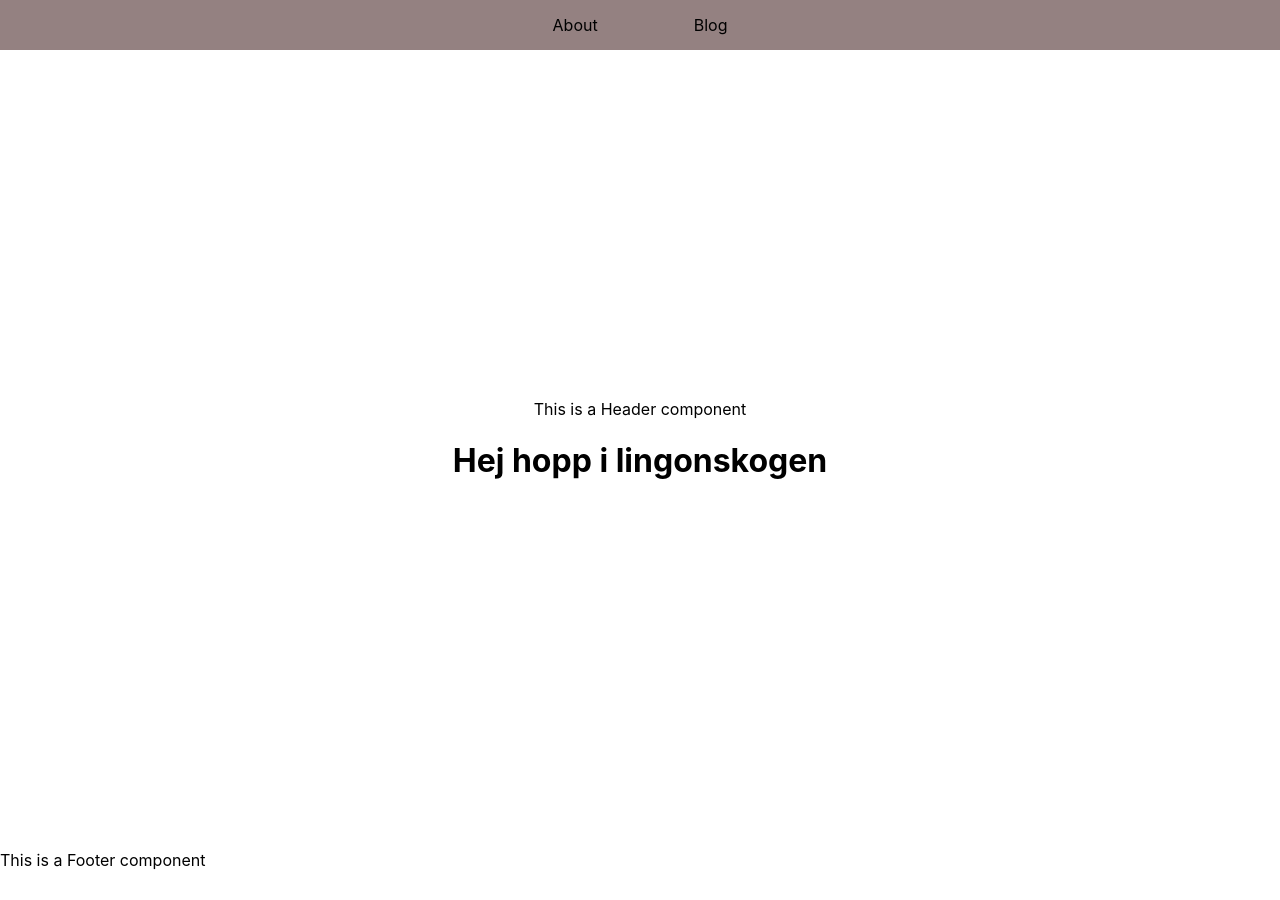
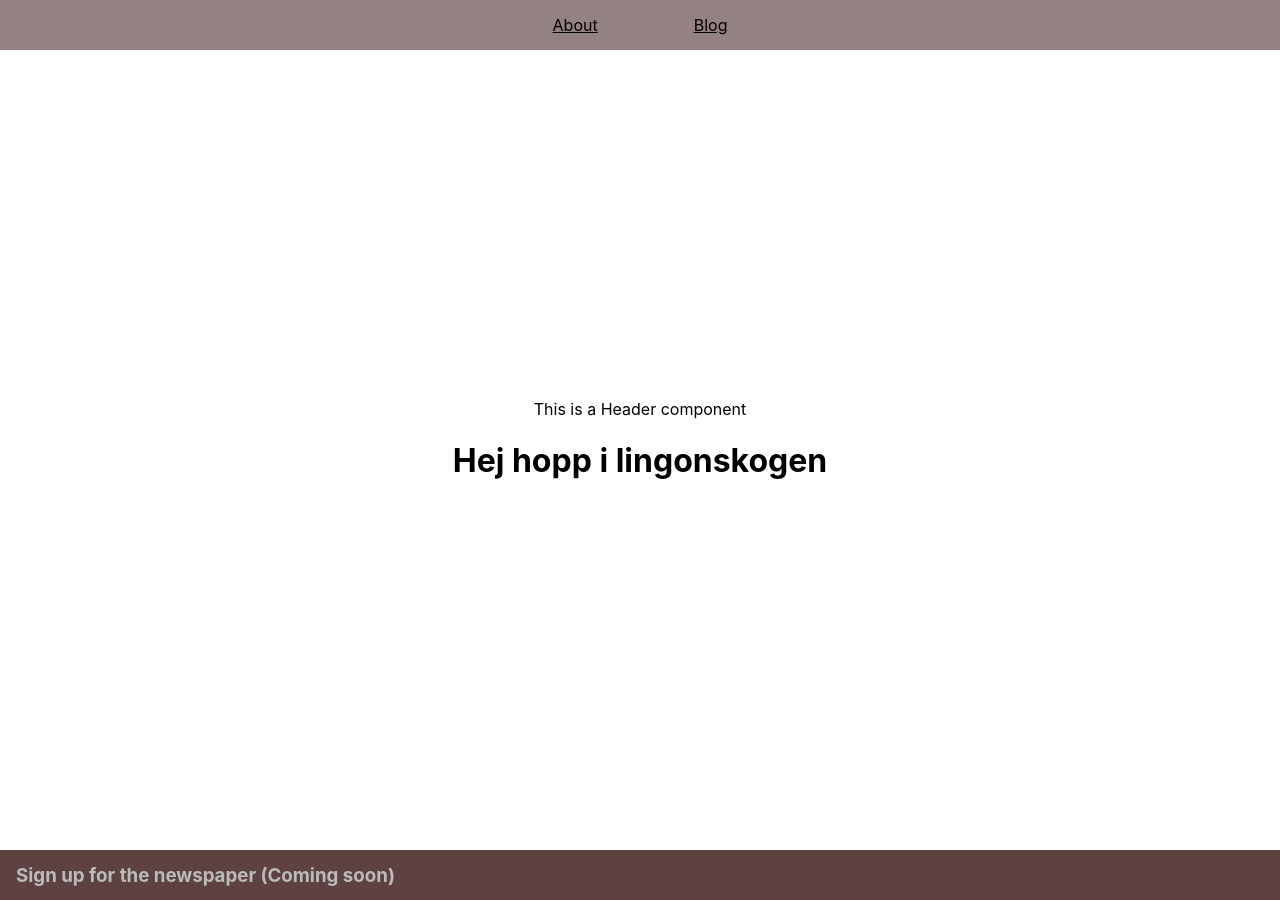
Before and after one commit to tomasnyberg/maxkopra.com, a Next.js app: page / in a window 1280 px wide. Before the commit the page ends 870 px from the top, so only its background shows below. Built offline with nearby package versions, Linux system fonts and the light colour scheme.

Commit message:
add styles for footer and some text

```diff
--- a/components/Footer.js
+++ b/components/Footer.js
@@ -2,7 +2,11 @@ import styles from '../styles/Footer.module.css'
 
 const Footer = () => {
   return (
-    <div>This is a Footer component</div>
+    <div className={styles.footer}>
+      <h3 className={styles.footertext}>
+        Sign up for the newspaper (Coming soon)
+      </h3>
+    </div>
   )
 }
 
--- a/styles/Footer.module.css
+++ b/styles/Footer.module.css
@@ -0,0 +1,12 @@
+.footer {
+    display:flex;
+    align-items: center;
+    width: 100%;
+    height: 50px;
+    background-color: #5E4242;
+}
+
+.footertext {
+    margin-left: 1rem;
+    color: rgb(187, 187, 187);
+}
--- a/styles/globals.css
+++ b/styles/globals.css
@@ -8,7 +8,6 @@ body {
 
 a {
   color: inherit;
-  text-decoration: none;
 }
 
 * {
@@ -21,6 +20,6 @@ a {
   }
   body {
     color: white;
-    background: black;
+    background: #D9D9D9;
   }
 }
```
